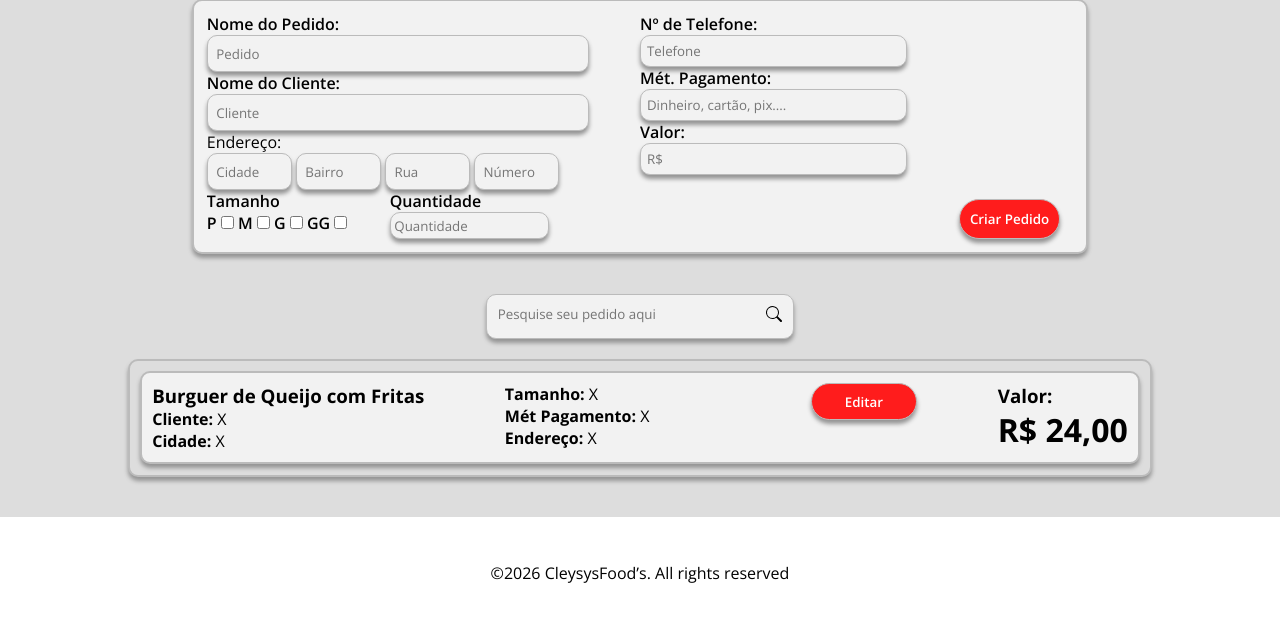
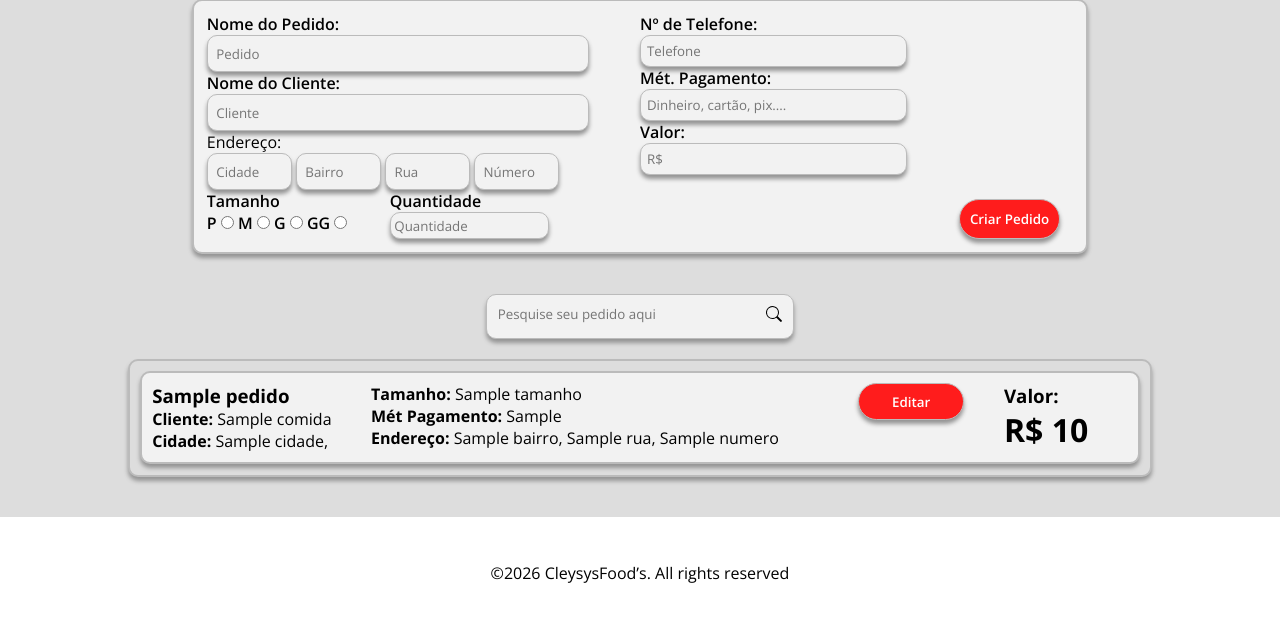
Before and after one commit to trulynotanalt/projeto1-romerito, a Flask app: template app/templates/criacao.html in a window 1280 px wide. Shown: the part 179-808 px from the top of the page. Run offline with Flask 3, Linux system fonts and the light colour scheme; the template is opened without the code that fills it: most values are stand-ins (such as "Sample title", 1, 10 or a date in 2020).

Commit message:
versão final
Integração finalizada entre o template  de criação de pedidos e o app.py.

Aplicação funcionando em todas as abas.

```diff
--- a/app/app.py
+++ b/app/app.py
@@ -3,19 +3,13 @@ from flask import Flask, render_template, request, redirect, url_for, flash
 app = Flask(__name__)
 app.secret_key = "chave_secreta"
 
-
 usuario = {}
 cleylogs = False
 pedidos = []
 
-
-
 @app.route('/')
 def index():
-     return render_template('index.html')
-
-
-
+    return render_template('index.html')
 
 @app.route('/cadastro', methods=["GET", "POST"])
 def cadastro():
@@ -39,10 +33,9 @@ def cadastro():
         })
 
         cleylogs = True
-        return redirect(url_for('base'))
+        return redirect(url_for('criacao'))
 
     return render_template('cadastro.html')
-
 
 @app.route('/logout')
 def logout():
@@ -50,13 +43,11 @@ def logout():
     cleylogs = False
     return redirect(url_for('index'))
 
-
 @app.route('/criacao')
 def criacao():
     if not cleylogs:
         return redirect(url_for('cadastro'))
-    return render_template('criacao.html')
-
+    return render_template('criacao.html', pedidos=pedidos)
 
 @app.route('/base')
 def base():
@@ -64,8 +55,7 @@ def base():
         return redirect(url_for('index'))
     return render_template('base.html')
 
-
-@app.route('/criar', methods=['GET', 'POST'])
+@app.route('/criar', methods=['POST'])
 def criar():
     global pedidos
 
@@ -73,28 +63,26 @@ def criar():
         flash('Não tem usuario logado')
         return redirect(url_for('cadastro'))
 
-    if request.method == 'POST':
-        endereco = {
-            'cidade': request.form['cidade'],
-            'bairro': request.form['bairro'],
-            'rua': request.form['rua'],
-            'numero_casa': request.form['num_casa'],
-        }
+    endereco = {
+        'cidade': request.form['cidade'],
+        'bairro': request.form['bairro'],
+        'rua': request.form['rua'],
+        'numero_casa': request.form['num_casa'],
+    }
 
-        pedido = {
-            'id': len(pedidos),
-            'nome': request.form['nome'],
-            'comida': request.form['comida'],
-            'quantidade': request.form['quantidade'],
-            'valor': request.form['valor'],
-            'endereco': endereco
-        }
+    pedido = {
+        'id': len(pedidos),
+        'nome': request.form['nome'],
+        'comida': request.form['comida'],
+        'quantidade': request.form['quantidade'],
+        'tamanho' : request.form['tamanho'],
+        'metodo_pagamento' : request.form['met_pagamento'],
+        'valor': request.form['valor'],
+        'endereco': endereco
+    }
 
-        pedidos.append(pedido)
-        return redirect(url_for('mostrar'))
-
-    return render_template('criacao.html')
-
+    pedidos.append(pedido)
+    return redirect(url_for('criacao'))
 
 @app.route('/pedidos')
 def mostrar():
@@ -106,7 +94,6 @@ def mostrar():
         lista = pedidos
 
     return render_template('pedidos.html', pedidos=lista)
-
 
 @app.route('/editar/<int:id>', methods=['GET', 'POST'])
 def editar(id):
@@ -127,14 +114,11 @@ def editar(id):
 
     return render_template('editar.html', pedido=pedido)
 
-
 @app.route('/deletar/<int:id>')
 def deletar(id):
-    if id >= len(pedidos):
+    if id < len(pedidos):
         pedidos.pop(id)
-        return redirect(url_for('mostrar'))
-
-
+    return redirect(url_for('criacao'))
 
 @app.route('/perfil')
 def perfil():
@@ -142,11 +126,5 @@ def perfil():
         return redirect(url_for('cadastro'))
     return render_template('perfil.html', usuario=usuario)
 
-
-
-
-
-
-
 if __name__ == '__main__':
     app.run(debug=True)
--- a/app/templates/criacao.html
+++ b/app/templates/criacao.html
@@ -7,18 +7,18 @@
 <main>
     <h1>Criação de Pedidos</h1>
 
-    <form action="" method="post">
+    <form action="{{ url_for('criar') }}" method="post">
         <div class="blocks-forms" id="block-one">
             <div class="lines-block-one">
 
                 <div class="container-inputs">
                     <label for="nome-pedido">Nome do Pedido:</label>
-                    <input type="text" id="nome-pedido" placeholder="Pedido" name="nome_pedido">
+                    <input type="text" id="nome-pedido" placeholder="Pedido" name="nome">
                 </div>
 
                 <div class="container-inputs">
                     <label for="nome-cliente">Nome do Cliente:</label>
-                    <input type="text" id="nome-cliente" placeholder="Cliente" name="nome_cliente">
+                    <input type="text" id="nome-cliente" placeholder="Cliente" name="comida">
                 </div>
 
             </div>
@@ -29,7 +29,7 @@
                     <input type="text" id="cidade" name="cidade" placeholder="Cidade">
                     <input type="text" id="bairro" name="bairro" placeholder="Bairro">
                     <input type="text" id="rua" name="rua" placeholder="Rua">
-                    <input type="text" id="numero" name="numero" placeholder="Número">
+                    <input type="text" id="num-casa" name="num_casa" placeholder="Número">
                 </div>
             </div>
 
@@ -38,13 +38,13 @@
                     <label for="tamanho-p">Tamanho</label>
                     <div>
                         <label for="tamanho-p">P</label>
-                        <input type="checkbox" id="tamanho-p" name="tamanho" value="P">
+                        <input type="radio" id="tamanho-p" name="tamanho" value="P">
                         <label for="tamanho-m">M</label>
-                        <input type="checkbox" id="tamanho-m" name="tamanho" value="M">
+                        <input type="radio" id="tamanho-m" name="tamanho" value="M">
                         <label for="tamanho-g">G</label>
-                        <input type="checkbox" id="tamanho-g" name="tamanho" value="G">
+                        <input type="radio" id="tamanho-g" name="tamanho" value="G">
                         <label for="tamanho-gg">GG</label>
-                        <input type="checkbox" id="tamanho-gg" name="tamanho" value="GG">
+                        <input type="radio" id="tamanho-gg" name="tamanho" value="GG">
                     </div>
                 </div>
 
@@ -64,8 +64,8 @@
                 </div>
 
                 <div class="container-inputs">
-                    <label for="pagamento">Mét. Pagamento:</label>
-                    <input type="text" id="pagamento" placeholder="Dinheiro, cartão, pix...." name="pagamento">
+                    <label for="met_pagamento">Mét. Pagamento:</label>
+                    <input type="text" id="met_pagamento" placeholder="Dinheiro, cartão, pix...." name="met_pagamento">
                 </div>
 
                 <div class="container-inputs">
@@ -83,34 +83,36 @@
         <div id="container-pesquisa">
             <input id="pesquisa-pedido" placeholder="Pesquise seu pedido aqui" type="text">
             <label for="pesquisa-pedido">
-                <svg xmlns="http://www.w3.org/2000/svg" width="16" height="16" fill="currentColor" class="bi bi-search" viewBox="0 0 16 16">
-                <path d="M11.742 10.344a6.5 6.5 0 1 0-1.397 1.398h-.001q.044.06.098.115l3.85 3.85a1 1 0 0 0 1.415-1.414l-3.85-3.85a1 1 0 0 0-.115-.1zM12 6.5a5.5 5.5 0 1 1-11 0 5.5 5.5 0 0 1 11 0"/>
-            </svg>
+                <svg xmlns="http://www.w3.org/2000/svg" width="16" height="16" fill="currentColor" viewBox="0 0 16 16">
+                    <path d="M11.742 10.344a6.5 6.5 0 1 0-1.397 1.398l3.85 3.85a1 1 0 0 0 1.415-1.414zM12 6.5a5.5 5.5 0 1 1-11 0 5.5 5.5 0 0 1 11 0"/>
+                </svg>
             </label>
         </div>
 
         <div id="lista-pedidos">
+            {% for pedido in pedidos %}
             <div class="pedido">
+
                 <div class="block-one-pedido">
                     <div class="block-lines">
-                        <h3>Burguer de Queijo com Fritas</h3>
+                        <h3>{{ pedido.nome }}</h3>
                     </div>
                     <div class="block-lines">
-                        <p><b>Cliente:</b> X</p>
+                        <p><b>Cliente:</b> {{ pedido.comida }}</p>
                     </div>
                     <div class="block-lines">
-                        <p><b>Cidade:</b> X</p>
+                        <p><b>Cidade:</b> {{ pedido.endereco.cidade }},</p>
                     </div>
                 </div>
                 <div class="block-two-pedido">
                     <div class="block-lines">
-                        <p><b>Tamanho:</b> X</p>
+                        <p><b>Tamanho:</b> {{pedido.tamanho}}</p>
                     </div>
                     <div class="block-lines">
-                        <p><b>Mét Pagamento:</b> X</p>
+                        <p><b>Mét Pagamento:</b> {{pedido.metodo_pagamento}}</p>
                     </div>
                     <div class="block-lines">
-                        <p><b>Endereço:</b> X</p>
+                        <p><b>Endereço:</b> {{pedido.endereco.bairro}}, {{pedido.endereco.rua}}, {{pedido.endereco.numero}}</p>
                     </div>
                 </div>
 
@@ -121,11 +123,15 @@
                 </div>
                 <div class="block-five-pedido">
                     <h3>Valor:</h3>
-                    <h1>R$ 24,00</h1>
+                    <h1>R$ {{ pedido.valor }}</h1>
                 </div>
+                <h3></h3>
+
+
             </div>
+            {% endfor %}
+
         </div>
     </div>
 </main>
-
 {%endblock%}
```
Also changed, not shown: 1 other file.
